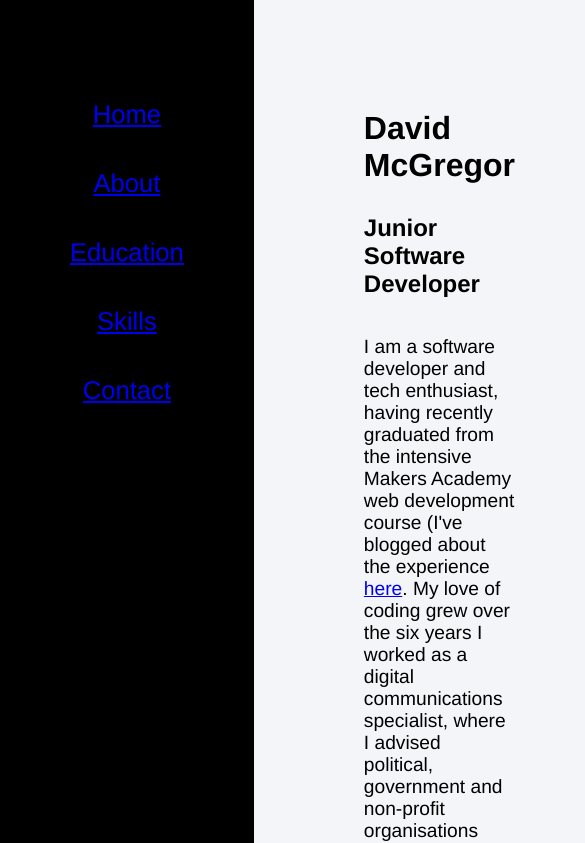
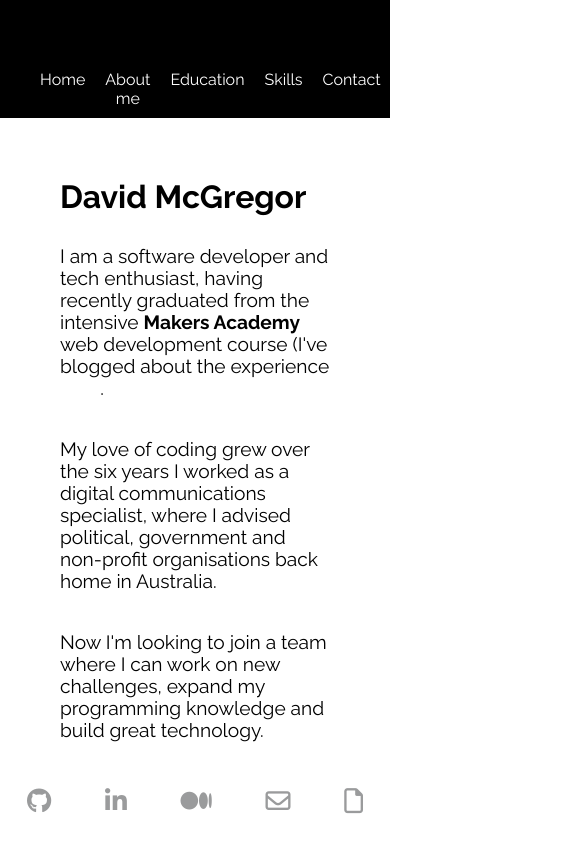
Before and after one commit to davmcgregor/personal-website, a React (Create React App) app: page /about in a window 390 px wide. Shown: the top 843 px of the page, 585 px wide, since content can reach past the window. Built offline with nearby package versions, Linux system fonts and the light colour scheme.

Commit message:
Update styling

```diff
--- a/package.json
+++ b/package.json
@@ -6,6 +6,7 @@
     "@testing-library/jest-dom": "^4.2.4",
     "@testing-library/react": "^9.3.2",
     "@testing-library/user-event": "^7.1.2",
+    "animate.css": "^3.7.2",
     "react": "^16.13.1",
     "react-dom": "^16.13.1",
     "react-router-dom": "^5.1.2",
--- a/public/index.html
+++ b/public/index.html
@@ -25,8 +25,7 @@
       Learn how to configure a non-root public URL by running `npm run build`.
     -->
     <title>React App</title>
-    <script src="https://kit.fontawesome.com/2cba884da3.js" crossorigin="anonymous"></script>
-  </head>
+    <script src="https://kit.fontawesome.com/baa0a3d0f0.js" crossorigin="anonymous"></script>  </head>
   <body>
     <noscript>You need to enable JavaScript to run this app.</noscript>
     <div id="root"></div>
--- a/src/App.css
+++ b/src/App.css
@@ -11,9 +11,8 @@
   margin:0;
   padding: 0;
 }
-body
-{
-font-family: 'Helvetica';
+body{
+  font-family: 'Raleway';
 }
 .App
 {
@@ -21,21 +20,40 @@ display: flex;
   width: 100vw;
   min-height: 100vh;
 }
-/* .condiv class is for the right side content container*/
-.condiv
-{
-padding: 100px ;
-background-color: #f4f5f9;
-flex:var(--condiv-flex);
-}
 nav
 {
   padding:60px 30px 0px 30px ;
   flex:var(--sidebar-flex);
-background: rgb(0,0,0);
+  background: rgb(00,00,00);
 }
-nav ul
+.condiv
 {
+  padding: 100px ;
+  background-color: #ffffff;
+  flex:var(--condiv-flex);
+}
+
+.home
+{
+  display: flex;
+  justify-content: center;
+  flex-direction: column;
+  align-items: center;
+
+}
+.profilepic
+{
+  border-radius: 50%;
+  width: 250px;
+  margin: 50px;
+}
+.typingeffect
+{
+  font-size: var(--typing-font);
+  margin-bottom: 30px;
+}
+
+nav ul{
   font-size:var(--fontsize-nav) ;
   text-align: center;
   list-style-type: none;
@@ -46,10 +64,22 @@ nav ul li
 {
   margin:40px;
 }
-/* css for active class */
-.active
+
+a
 {
-font-weight: bolder;
+  text-decoration: none;
+  color: white;
+}
+
+.subtopic
+{
+  margin:10px 10px 30px 10px !important;
+}
+p{
+  font-size: var(--fontsize-p);
+}
+h1,h2,h3,h4,p{
+  margin: 10px;
 }
 .social
 {
@@ -62,27 +92,15 @@ bottom: 60px;
 {
   padding-right: 30px;
   font-size: 25px;
-color: #000000;
+  color: #9a9b9c;
 }
 .social i:hover
 {
-color:  #9a9b9c;
-}
-.subtopic
-{
-margin:10px 10px 30px 10px !important;
-}
-p
-{
-font-size: var(--fontsize-p);
-}
-h1,h2,h3,h4,p
-{
-margin: 10px;
+  color: #000000;
 }
 .widecard
 {
-border:0px solid #9a9b9c;
+  border:0px solid #ffffff;
   display: flex;
   margin:30px 0px 30px 0px;
 }
@@ -92,3 +110,54 @@ color: #1b1d20;
   background-color: #ffffff;
   box-shadow: 0 10px 20px rgba(0,0,0,0.19), 0 6px 6px rgba(0,0,0,0.23);
 }
+.active
+{
+  font-weight: bolder;
+}
+
+.skills ul li
+{
+  list-style-type:none;
+  margin:30px;
+}
+
+@media all and (max-width: 450px) {
+  :root {
+    --fontsize-nav:1rem;
+    --sidebar-flex:0;
+    --typing-font:2rem;
+  }
+  .App
+  {
+    flex-direction: column;
+  }
+  .sidebar
+  {
+    padding: 30px;
+    background: rgb(000000);
+  }
+  .condiv
+  {
+    padding: 50px ;
+  }
+  nav ul
+  {
+    display: flex;
+  }
+  nav ul li
+  {
+    margin: 10px;
+  }
+  .social
+  {
+    left:0;
+    width: 100vw;
+    display: flex;
+    justify-content: space-around;
+    bottom: 30px;
+  }
+  .social i
+  {
+    padding-right: 0px;
+  }
+}
--- a/src/components/Navbar.js
+++ b/src/components/Navbar.js
@@ -24,7 +24,7 @@ class Navbar extends Component {
           <nav>
             <ul>
               <Navitem item="Home" tolink="/" activec={this.activeitem}></Navitem>
-              <Navitem item="About" tolink="/about" activec={this.activeitem}></Navitem>
+              <Navitem item="About me" tolink="/about" activec={this.activeitem}></Navitem>
               <Navitem item="Education" tolink="/education" activec={this.activeitem}></Navitem>
               <Navitem item="Skills" tolink="/skills" activec={this.activeitem}></Navitem>
               <Navitem item="Contact" tolink="/contact" activec={this.activeitem}></Navitem>
--- a/src/components/Social.js
+++ b/src/components/Social.js
@@ -6,6 +6,8 @@ class Social extends Component {
         <a href="https://github.com/davmcgregor" target="_blank"><i class="fab fa-github"></i></a>
         <a href="https://www.linkedin.com/in/david-mcgregor-49b2a361/" target="_blank"><i class="fab fa-linkedin-in"></i></a>
         <a href="https://blog.makersacademy.com/tips-to-max-your-learning-5e363517acfb" target="_blank"><i class="fab fa-medium-m"></i></a>
+        <a href="mailto:davidjohnmcgregor@gmail.com" target="_blank"><i class="far fa-envelope"></i></a>
+        <a href="CV" target="_blank"><i class="far fa-file"></i></a>
       </div>
       )
     }
--- a/src/components/Widecard.js
+++ b/src/components/Widecard.js
@@ -5,10 +5,8 @@ class Widecard extends Component {
     return (
       <div class="widecard">
       <div class="compdet">
-      <h3>{this.props.title}</h3>
-      <h4 class="secondtext">{this.props.where}</h4>
-      <h4 class="secondtext">{this.props.details}</h4>
-      <h4 class="secondtext">{this.props.from} - {this.props.to}</h4>
+      <h2>{this.props.title} ({this.props.from} - {this.props.to})</h2>
+      <p class="secondtext">{this.props.details}</p>
       </div>
       </div>
       )
--- a/src/contents/About.js
+++ b/src/contents/About.js
@@ -1,21 +1,26 @@
 import React, { Component } from 'react';
+import Social from '../components/Social';
 
 class About extends Component {
   render() {
     return (
       <div className="condiv">
       <h1 className="subtopic">David McGregor</h1>
-      <h2>Junior Software Developer</h2>
-      <br></br>
       <p>I am a software developer and tech enthusiast, having recently graduated
-        from the intensive Makers Academy web development course (I've blogged about
+        from the intensive <strong>Makers Academy</strong> web development course (I've blogged about
         the experience <a href="https://blog.makersacademy.com/tips-to-max-your-learning-5e363517acfb">here</a>.
+      </p>
+      <br />
+      <p>
         My love of coding grew over the six years I worked as a digital communications specialist,
         where I advised political, government and non-profit organisations back home in Australia.
+      </p>
+      <br />
+      <p>
         Now I'm looking to join a team where I can work on new challenges, expand my programming
         knowledge and build great technology.
       </p>
-
+      <Social />
       </div>
       )
     }
--- a/src/contents/Contact.js
+++ b/src/contents/Contact.js
@@ -4,7 +4,7 @@ class Contact extends Component {
   render() {
     return (
         <div className="condiv">
-        <h1 className="subtopic">Contact Me</h1>
+        <h1 className="subtopic">Get in touch:</h1>
         <h3>Email  :   davidjohnmcgregor@gmail.com</h3>
         <h3>Phone   :   07863 077495</h3>
         <Social />
```
Also changed, not shown: 1 other file (tests, documents, lock files or other folders). Lines whose indentation alone changed are shown as unchanged.
